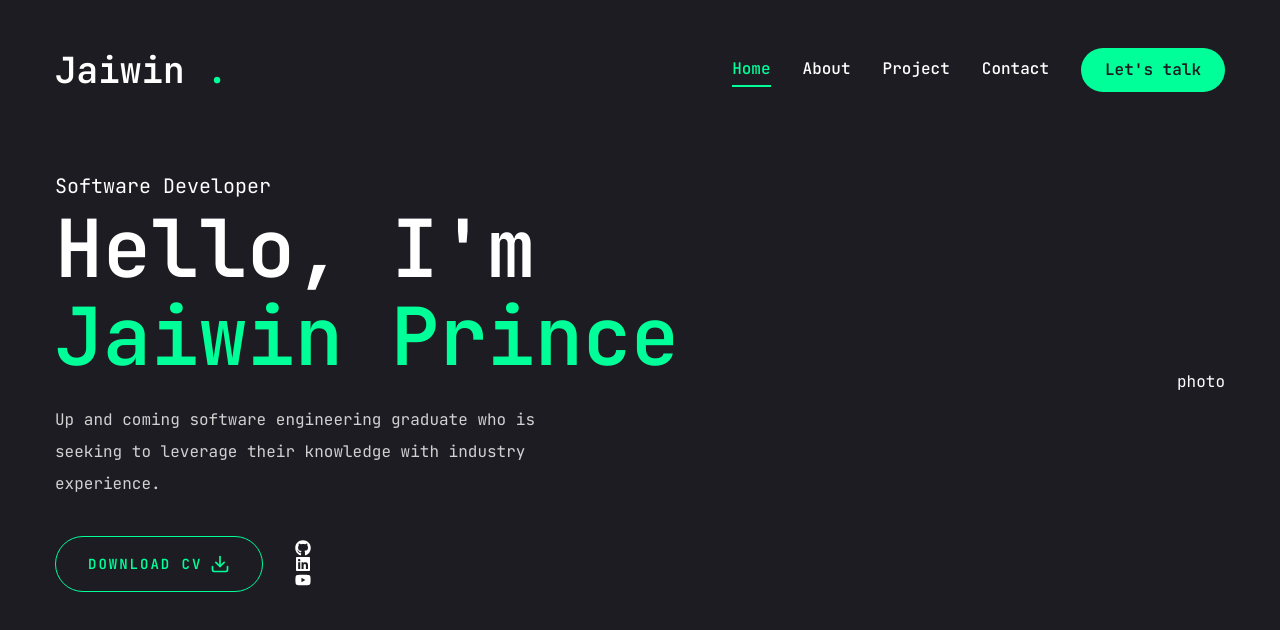
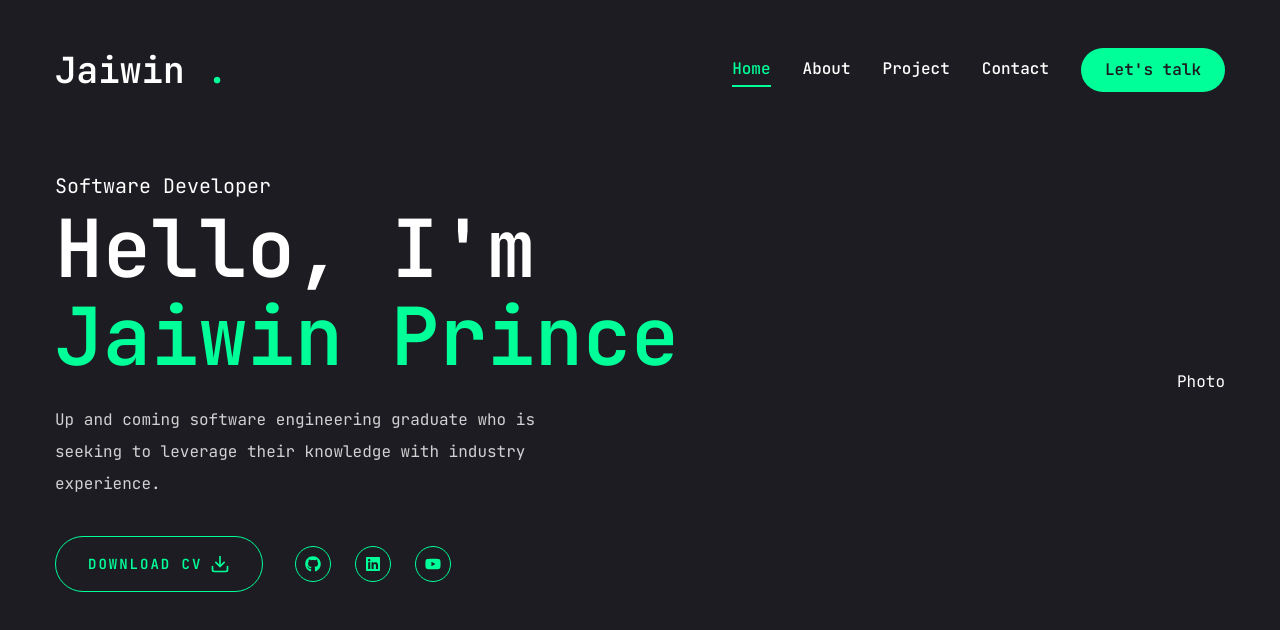
Before and after one commit to Jaiwin21/Portfolio, a Next.js app: page / in a window 1280 px wide. Shown: the top 630 px of the page. Built offline with nearby package versions, Linux system fonts and the light colour scheme.

Commit message:
Photo on landing page#

```diff
--- a/app/page.jsx
+++ b/app/page.jsx
@@ -1,3 +1,4 @@
+import Photo from "@/components/ui/Photo";
 import Social from "@/components/ui/Social";
 import { Button } from "@/components/ui/button";
 import { FiDownload } from "react-icons/fi";
@@ -25,11 +26,11 @@ const Home = () => {
               <FiDownload className="text-xl" />
             </Button>
             <div className="mb-8 xl:mb-0">
-              <Social />
+              <Social containerStyles="flex gap-6" iconStyles="h-9 w-9 border border-accent rounded-full flex justify-center items-center text-accent text-base hover:bg-accent hover:text-primary hover:transition-all duration-500" />
             </div>
           </div>
         </div>
-        <div>photo</div>
+        <Photo />
       </div>
 
       </div>
--- /dev/null
+++ b/components/ui/Photo.jsx
@@ -0,0 +1,12 @@
+"use client";
+
+import { motion } from "framer-motion";
+import Image from "next/image";
+
+const Photo = () => {
+  return (
+    <div>Photo</div>
+  )
+}
+
+export default Photo
```
Also changed, not shown: public/portfoliopic.png (added).
